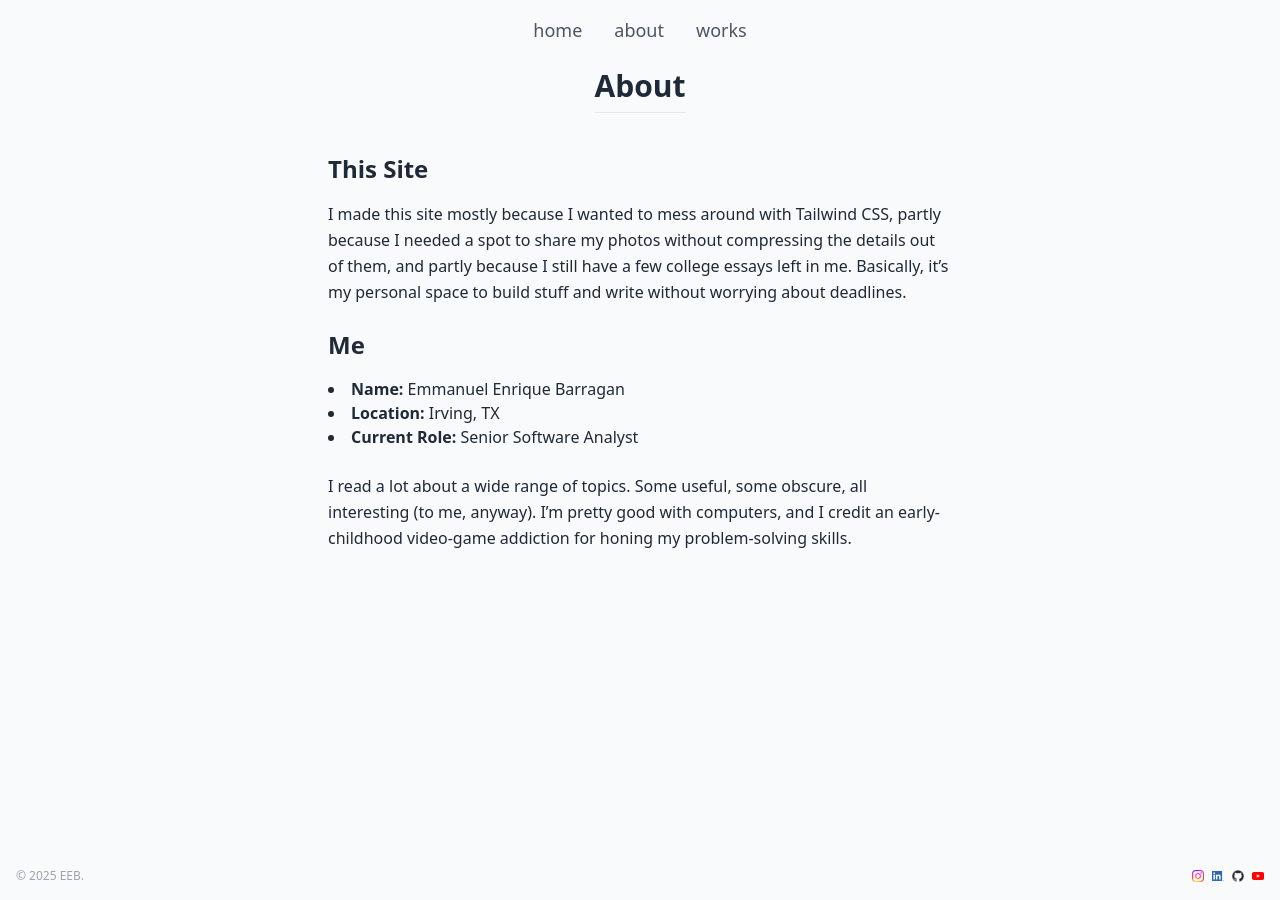
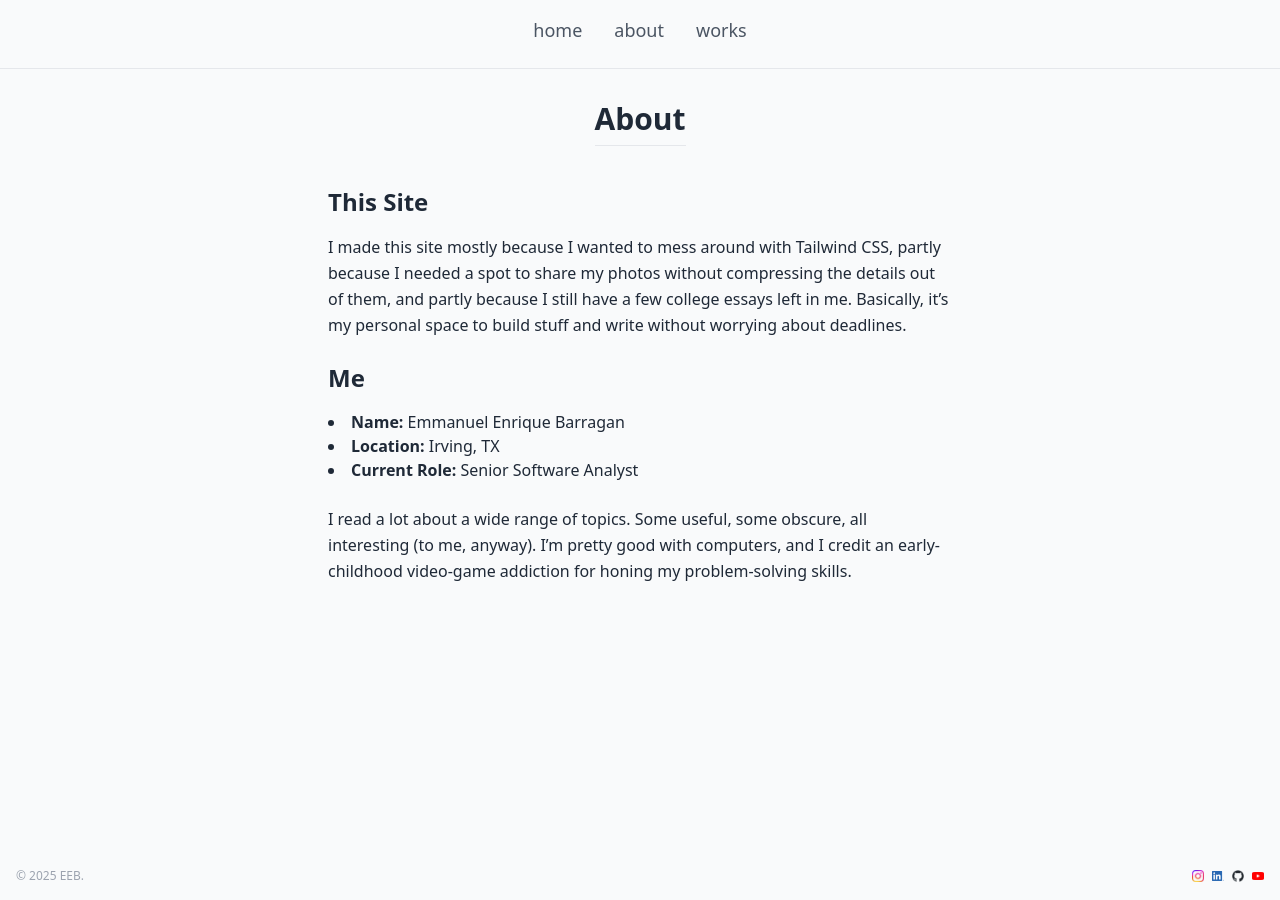
Before and after one commit to enriquebarragan/enriquebarragan.github.io, a Jekyll site: the page built from pages/about/index.md, in a window 1280 px wide. Built offline with Jekyll 4.4.1, drawn with Linux system fonts in a browser that asks for light colours; nearby versions of some CDN libraries.

Commit message:
Update default.html

```diff
--- a/_layouts/default.html
+++ b/_layouts/default.html
@@ -10,7 +10,9 @@
 </head>
 <body class="pt-2 bg-gray-50 text-gray-800 antialiased min-h-screen flex flex-col">
 
-  {% include nav.html %}
+  <div class="border-b border-gray-200 pb-4 mb-4">
+      {% include nav.html %}
+    </div>
 
   <div class="flex-grow">
     <main>
```
